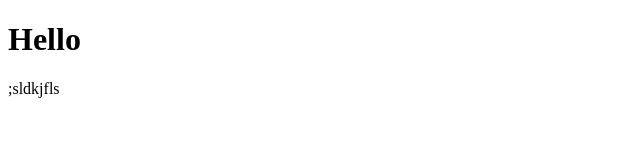
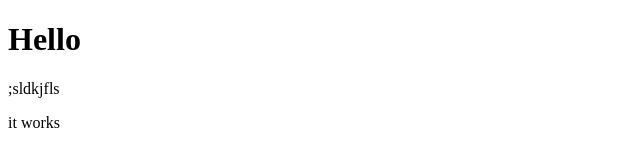
Before and after one commit to jamesallard93/git-test, a plain HTML site: page index.html in a window 1280 px wide. Shown: the full height of the page, 0-640 px from the left. Drawn offline with Linux system fonts and the light colour scheme.

Commit message:
third commit

```diff
--- a/index.html
+++ b/index.html
@@ -11,6 +11,7 @@
 <body>
     <h1>Hello</h1>
     <p>;sldkjfls</p>
+    <p>it works</p>
 </body>
 
 </html>
```
